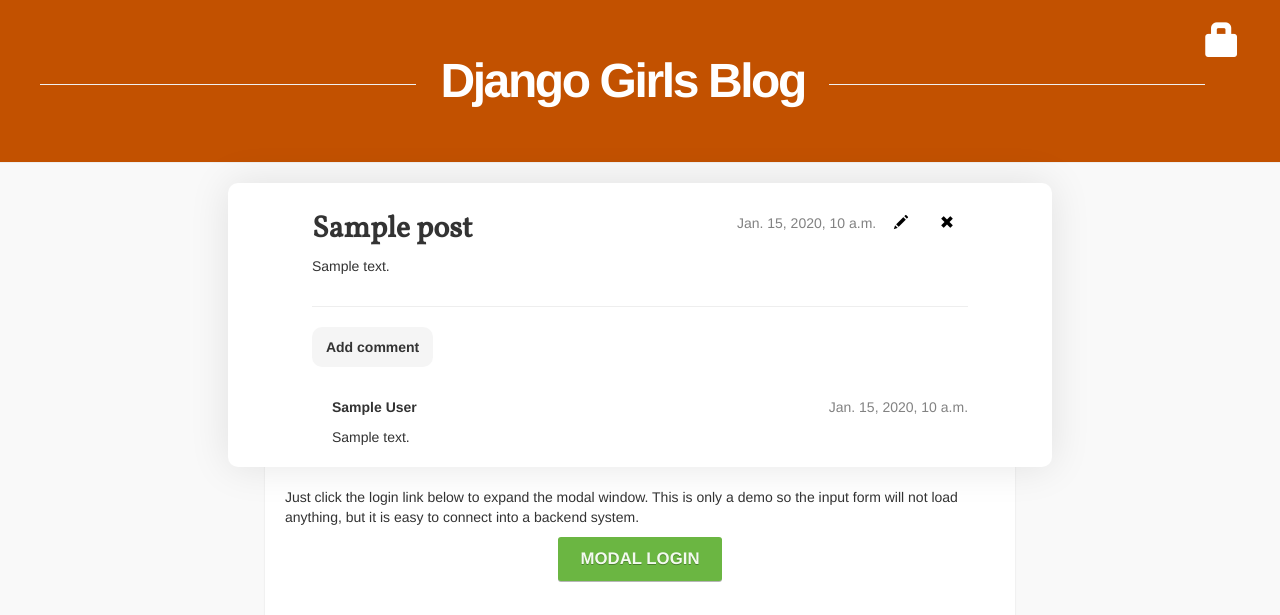
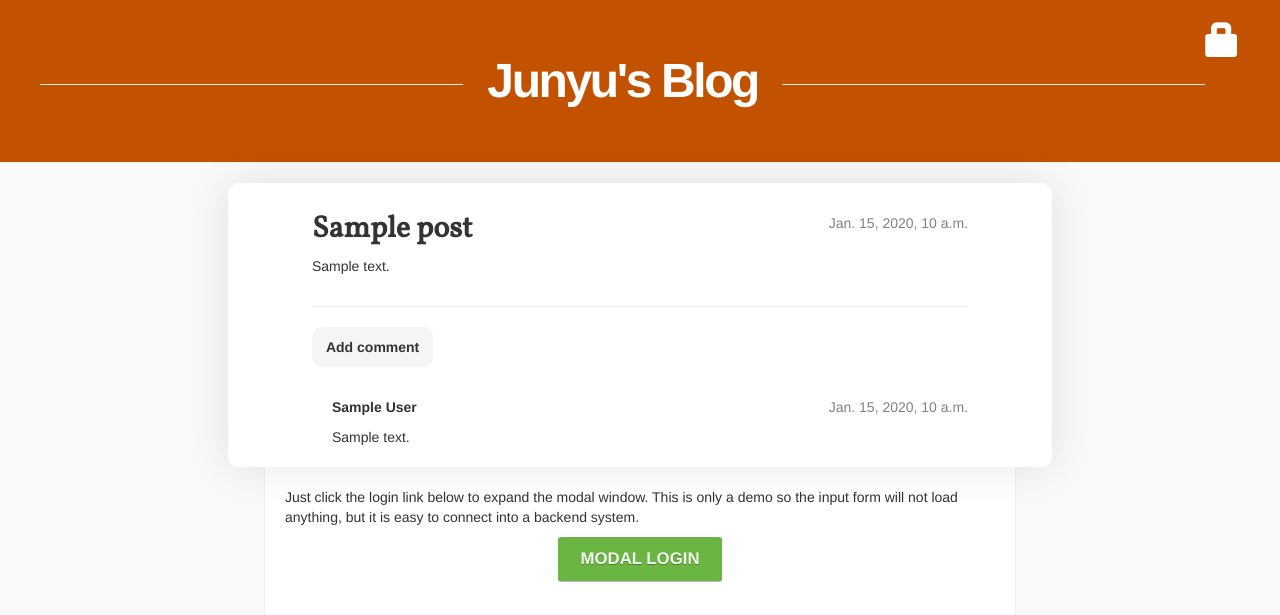
Before and after one commit to EverJYC/blog-coursework, a Django app: page /post/1/ in a window 1280 px wide. Shown: the top 615 px of the page. Run offline with Django 3.2, Linux system fonts and the light colour scheme; tables that the repository leaves empty hold one stand-in row (values such as "Sample post"); some libraries are stand-ins or nearby versions.

Commit message:
Updated comment page

```diff
--- a/blog/templates/blog/base.html
+++ b/blog/templates/blog/base.html
@@ -30,7 +30,7 @@
         {% else %}
             <a href="{% url 'login' %}" class="top-menu"><span class="glyphicon glyphicon-lock"></span></a>
         {% endif %}
-        <h1><a href="/">Django Girls Blog</a></h1>
+        <h1><a href="/">Junyu's Blog</a></h1>
     </div>
 
 {#    <div class="content container">#}
--- a/blog/templates/blog/post_detail.html
+++ b/blog/templates/blog/post_detail.html
@@ -9,8 +9,10 @@
         {% else %}
             <a class="btn btn-default" href="{% url 'post_publish' pk=post.pk %}">Publish</a>
         {% endif %}
-            <a class="normal-tabs" href="{% url 'post_edit' pk=post.pk %}"><span class="glyphicon glyphicon-pencil"></span></a>
 
+            {% if user.is_authenticated %}
+                <a class="normal-tabs" href="{% url 'post_edit' pk=post.pk %}"><span
+                        class="glyphicon glyphicon-pencil"></span></a>
 
                 <!-- 按钮触发模态框 -->
                 <a class="normal-tabs" data-toggle="modal" data-target="#post_remove" href="">
@@ -23,7 +25,8 @@
                     <div class="modal-dialog">
                         <div class="modal-content">
                             <div class="modal-header">
-                            <button type="button" class="close" data-dismiss="modal" aria-hidden="true">&times;</button>
+                                <button type="button" class="close" data-dismiss="modal" aria-hidden="true">&times;
+                                </button>
                                 {#                <h4 class="modal-title" id="myModalLabel">模态框（Modal）标题</h4>#}
                             </div>
                             <div class="modal-body">Do you want to delete this post?</div>
@@ -36,6 +39,9 @@
                         </div><!-- /.modal-content -->
                     </div><!-- /.modal -->
                 </div>
+            {% endif %}
+
+
 
 
 
@@ -56,17 +62,25 @@
 
 <div style="clear:both">
     {% for comment in post.comments.all %}
+        {% if user.is_authenticated or comment.approved_comment %}
             <div class="comment">
                 <div class="date">
                     {{ comment.created_date }}
+                    {% if user.is_authenticated %}
+                        <a class="normal-tabs" href="{% url 'comment_remove' pk=comment.pk %}"><span
+                                class="glyphicon glyphicon-remove"></span></a>
                         {% if not comment.approved_comment %}
-                <a class="btn btn-default" href="{% url 'comment_remove' pk=comment.pk %}"><span class="glyphicon glyphicon-remove"></span></a>
-                <a class="btn btn-default" href="{% url 'comment_approve' pk=comment.pk %}"><span class="glyphicon glyphicon-ok"></span></a>
+                            <a class="normal-tabs" href="{% url 'comment_approve' pk=comment.pk %}"><span
+                                    class="glyphicon glyphicon-ok"></span></a>
+                        {% endif %}
                     {% endif %}
                 </div>
+
+
                 <strong>{{ comment.author }}</strong>
                 <p>{{ comment.text|linebreaks }}</p>
             </div>
+        {% endif %}
     {% empty %}
         <p>No comments here yet :(</p>
     {% endfor %}
--- a/blog/templates/registration/login.html
+++ b/blog/templates/registration/login.html
@@ -113,7 +113,7 @@
 <!DOCTYPE html>
 <html lang="zh_CN">
     <head>
-        <title>Log in to your Ocado account | Ocado</title>
+        <title>Login Page</title>
 
         <link rel="stylesheet" href="{% static 'css/style.css' %}">
 
@@ -125,7 +125,7 @@
                     <a href="/" class="back back--home">
                         <span class="back__text">Home</span>
                     </a>
-                    <a href="/" class="logo">Django Girls Blog</a>
+                    <a href="/" class="logo">Junyu's Blog</a>
                 </div>
 
                 <div class="content">
```
Lines whose indentation alone changed are shown as unchanged.
